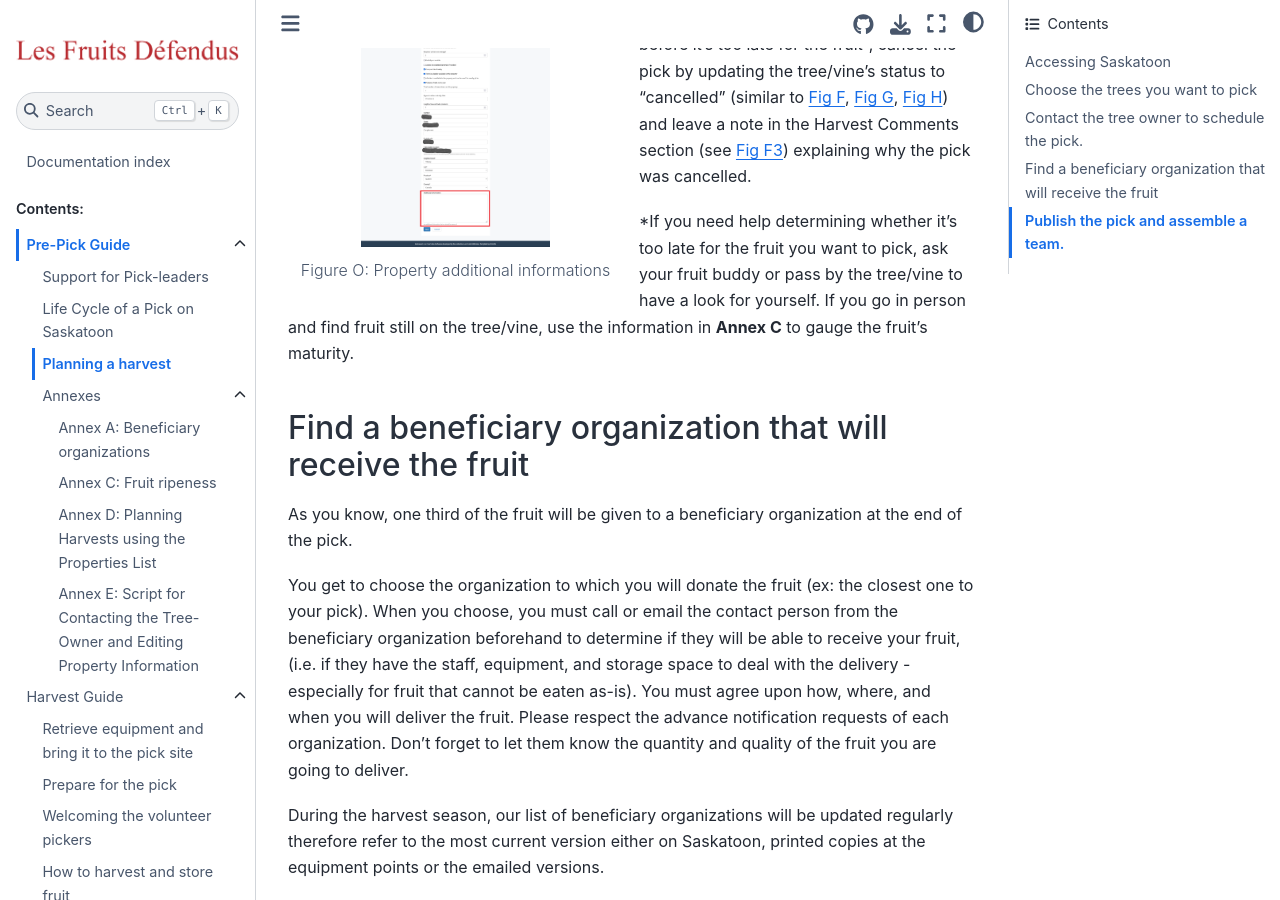
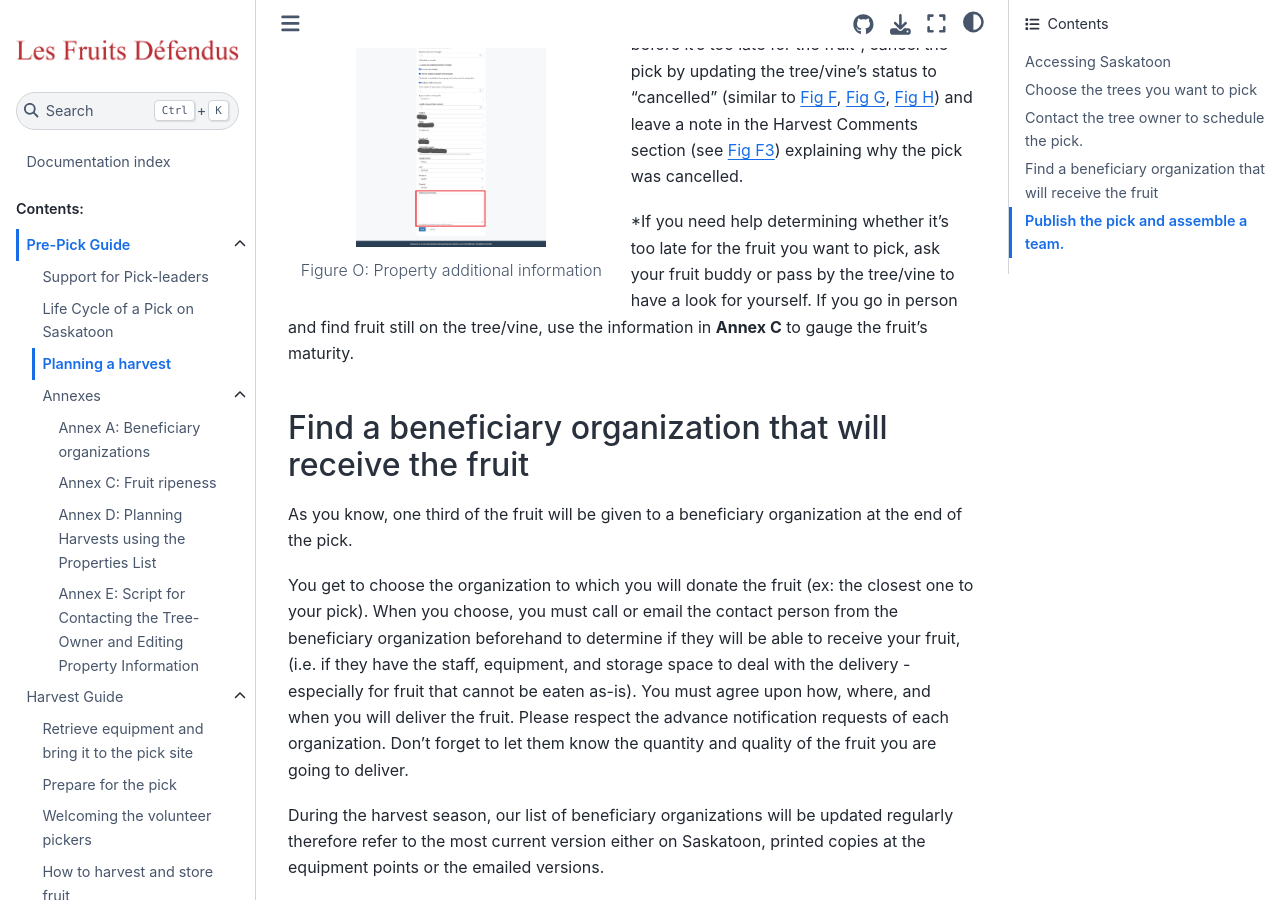
Before and after one commit to LesFruitsDefendus/guides, a Sphinx documentation site: the page built from docs/source/pre-pick-guide/planning-a-harvest.md, in a window 1280 px wide and 900 px high, scrolled down 5117 px. Built offline with Sphinx 7.4.7 and the Sphinx Book theme 1.1.4, drawn with Linux system fonts in a browser that asks for light colours; some of the changed text lies outside the part shown.

Commit message:
Fix spelling: Information is a non-countable noun (you can't have 4 informations), so it is neither singular nor plural. The correct usage is "information" without the 's'.

````diff
--- a/docs/source/pre-pick-guide/planning-a-harvest.md
+++ b/docs/source/pre-pick-guide/planning-a-harvest.md
@@ -181,7 +181,7 @@
 scale: 10%
 ---
 
-Figure F2: Property informations
+Figure F2: Property information
 ```
 
 Or by searching their name under the "Properties" tab ({ref}`Fig I <fig-I>`).
@@ -259,12 +259,12 @@
 ```{figure} /_static/pre-pick-guide-screens/guide-fig-O-editer-propriete.png
 ---
 name: fig-O
-alt: Property additional informations
+alt: Property additional information
 align: left
 scale: 10%
 ---
 
-Figure O: Property additional informations
+Figure O: Property additional information
 ```
 
 It is always a good idea to **visit the tree or vine in person to check the maturity of the fruit**. Be sure to note your observations in the Harvest Comments. See Annex C for tips on how to determine the maturity of the tree's or vine's fruit. It is your responsibility to know when the fruit is ready to be picked – owners do not always know!
@@ -312,12 +312,12 @@
 ```{figure} /_static/pre-pick-guide-screens/guide-fig-Q-harvest-info-publique.png
 ---
 name: fig-Q
-alt: Add public informations to the harvest
+alt: Add public information to the harvest
 align: left
 scale: 10%
 ---
 
-Figure Q: Add public informations to the harvest
+Figure Q: Add public information to the harvest
 ```
 
 **Note**: We never publish the exact address of the tree in the calendar. This information is provided to volunteers by email after they have signed up.
````
